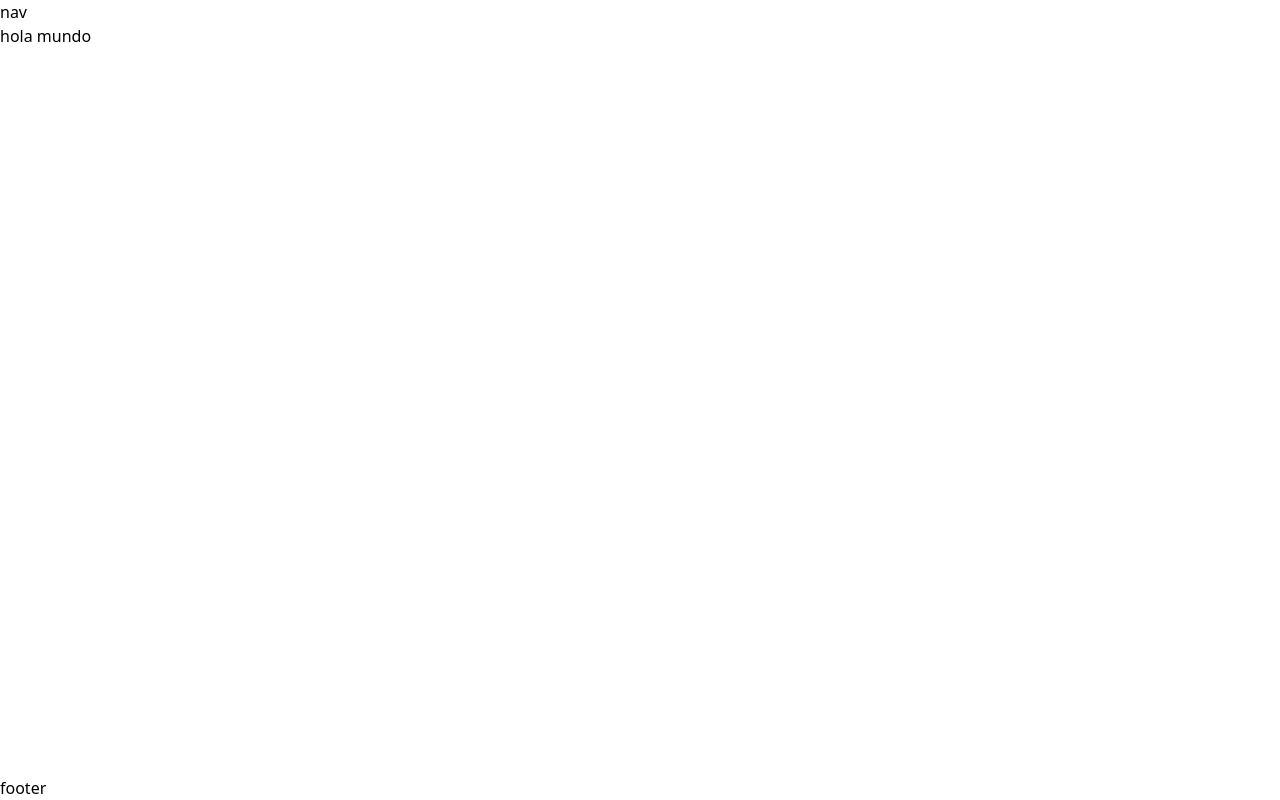
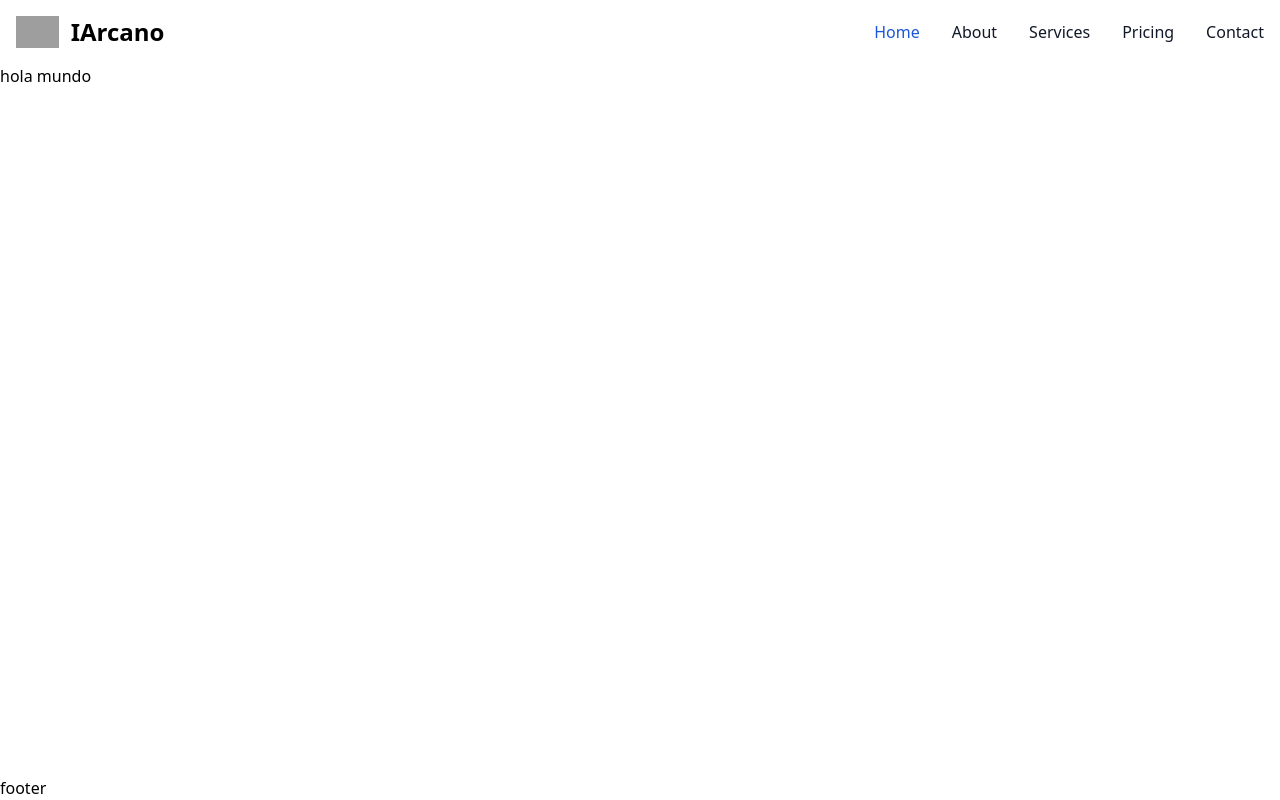
Before and after one commit to LianBob/IArcano-Frontend, a Vue app: page / in a window 1280 px wide. Built offline with nearby package versions, Linux system fonts and the light colour scheme; grey boxes are pictures that could not be loaded; the HTML template or start-up script is replaced by a standard one.

Commit message:
Nav started

```diff
--- a/src/assets/output.css
+++ b/src/assets/output.css
@@ -1051,6 +1051,18 @@
   }
 }
 
+.sr-only {
+  position: absolute;
+  width: 1px;
+  height: 1px;
+  padding: 0;
+  margin: -1px;
+  overflow: hidden;
+  clip: rect(0, 0, 0, 0);
+  white-space: nowrap;
+  border-width: 0;
+}
+
 .visible {
   visibility: visible;
 }
@@ -1123,6 +1135,11 @@
   z-index: 50;
 }
 
+.mx-auto {
+  margin-left: auto;
+  margin-right: auto;
+}
+
 .mb-1 {
   margin-bottom: 0.25rem;
 }
@@ -1135,6 +1152,10 @@
   margin-top: 0.5rem;
 }
 
+.mt-4 {
+  margin-top: 1rem;
+}
+
 .block {
   display: block;
 }
@@ -1151,6 +1172,10 @@
   display: flex;
 }
 
+.inline-flex {
+  display: inline-flex;
+}
+
 .table {
   display: table;
 }
@@ -1179,6 +1204,18 @@
   height: 100vh;
 }
 
+.h-10 {
+  height: 2.5rem;
+}
+
+.h-5 {
+  height: 1.25rem;
+}
+
+.h-8 {
+  height: 2rem;
+}
+
 .w-1\/2 {
   width: 50%;
 }
@@ -1189,6 +1226,22 @@
 
 .w-64 {
   width: 16rem;
+}
+
+.w-10 {
+  width: 2.5rem;
+}
+
+.w-5 {
+  width: 1.25rem;
+}
+
+.w-full {
+  width: 100%;
+}
+
+.max-w-screen-xl {
+  max-width: 1280px;
 }
 
 .flex-1 {
@@ -1267,6 +1320,10 @@
 
 .flex-col {
   flex-direction: column;
+}
+
+.flex-wrap {
+  flex-wrap: wrap;
 }
 
 .items-start {
@@ -1303,12 +1360,30 @@
   margin-left: calc(0.5rem * calc(1 - var(--tw-space-x-reverse)));
 }
 
+.space-x-3 > :not([hidden]) ~ :not([hidden]) {
+  --tw-space-x-reverse: 0;
+  margin-right: calc(0.75rem * var(--tw-space-x-reverse));
+  margin-left: calc(0.75rem * calc(1 - var(--tw-space-x-reverse)));
+}
+
+.self-center {
+  align-self: center;
+}
+
 .overflow-hidden {
   overflow: hidden;
 }
 
+.whitespace-nowrap {
+  white-space: nowrap;
+}
+
 .rounded-lg {
   border-radius: 0.5rem;
+}
+
+.rounded {
+  border-radius: 0.25rem;
 }
 
 .rounded-e-lg {
@@ -1359,6 +1434,11 @@
   border-color: rgb(209 213 219 / var(--tw-border-opacity));
 }
 
+.border-gray-200 {
+  --tw-border-opacity: 1;
+  border-color: rgb(229 231 235 / var(--tw-border-opacity));
+}
+
 .bg-blue-700 {
   --tw-bg-opacity: 1;
   background-color: rgb(26 86 219 / var(--tw-bg-opacity));
@@ -1392,6 +1472,11 @@
   background-color: rgb(255 255 255 / 0.5);
 }
 
+.bg-gray-50 {
+  --tw-bg-opacity: 1;
+  background-color: rgb(249 250 251 / var(--tw-bg-opacity));
+}
+
 .p-1 {
   padding: 0.25rem;
 }
@@ -1433,6 +1518,11 @@
   padding-bottom: 0.75rem;
 }
 
+.px-3 {
+  padding-left: 0.75rem;
+  padding-right: 0.75rem;
+}
+
 .pt-2 {
   padding-top: 0.5rem;
 }
@@ -1449,6 +1539,11 @@
 .text-sm {
   font-size: 0.875rem;
   line-height: 1.25rem;
+}
+
+.text-2xl {
+  font-size: 1.5rem;
+  line-height: 2rem;
 }
 
 .font-medium {
@@ -1658,6 +1753,11 @@
   background-color: rgb(17 24 39 / 0.8);
 }
 
+.dark\:bg-gray-900:is(.dark *) {
+  --tw-bg-opacity: 1;
+  background-color: rgb(17 24 39 / var(--tw-bg-opacity));
+}
+
 .dark\:text-blue-500:is(.dark *) {
   --tw-text-opacity: 1;
   color: rgb(63 131 248 / var(--tw-text-opacity));
@@ -1688,6 +1788,11 @@
   background-color: rgb(31 41 55 / var(--tw-bg-opacity));
 }
 
+.dark\:hover\:bg-gray-700:hover:is(.dark *) {
+  --tw-bg-opacity: 1;
+  background-color: rgb(55 65 81 / var(--tw-bg-opacity));
+}
+
 .dark\:hover\:text-blue-500:hover:is(.dark *) {
   --tw-text-opacity: 1;
   color: rgb(63 131 248 / var(--tw-text-opacity));
@@ -1703,6 +1808,89 @@
   color: rgb(255 255 255 / var(--tw-text-opacity));
 }
 
+.dark\:focus\:ring-gray-600:focus:is(.dark *) {
+  --tw-ring-opacity: 1;
+  --tw-ring-color: rgb(75 85 99 / var(--tw-ring-opacity));
+}
+
+@media (min-width: 768px) {
+  .md\:mt-0 {
+    margin-top: 0px;
+  }
+
+  .md\:block {
+    display: block;
+  }
+
+  .md\:hidden {
+    display: none;
+  }
+
+  .md\:w-auto {
+    width: auto;
+  }
+
+  .md\:flex-row {
+    flex-direction: row;
+  }
+
+  .md\:space-x-8 > :not([hidden]) ~ :not([hidden]) {
+    --tw-space-x-reverse: 0;
+    margin-right: calc(2rem * var(--tw-space-x-reverse));
+    margin-left: calc(2rem * calc(1 - var(--tw-space-x-reverse)));
+  }
+
+  .md\:border-0 {
+    border-width: 0px;
+  }
+
+  .md\:bg-transparent {
+    background-color: transparent;
+  }
+
+  .md\:bg-white {
+    --tw-bg-opacity: 1;
+    background-color: rgb(255 255 255 / var(--tw-bg-opacity));
+  }
+
+  .md\:p-0 {
+    padding: 0px;
+  }
+
+  .md\:text-blue-700 {
+    --tw-text-opacity: 1;
+    color: rgb(26 86 219 / var(--tw-text-opacity));
+  }
+
+  .md\:hover\:bg-transparent:hover {
+    background-color: transparent;
+  }
+
+  .md\:hover\:text-blue-700:hover {
+    --tw-text-opacity: 1;
+    color: rgb(26 86 219 / var(--tw-text-opacity));
+  }
+
+  .md\:dark\:bg-gray-900:is(.dark *) {
+    --tw-bg-opacity: 1;
+    background-color: rgb(17 24 39 / var(--tw-bg-opacity));
+  }
+
+  .md\:dark\:text-blue-500:is(.dark *) {
+    --tw-text-opacity: 1;
+    color: rgb(63 131 248 / var(--tw-text-opacity));
+  }
+
+  .md\:dark\:hover\:bg-transparent:hover:is(.dark *) {
+    background-color: transparent;
+  }
+
+  .md\:dark\:hover\:text-blue-500:hover:is(.dark *) {
+    --tw-text-opacity: 1;
+    color: rgb(63 131 248 / var(--tw-text-opacity));
+  }
+}
+
 .rtl\:rotate-180:where([dir="rtl"], [dir="rtl"] *) {
   --tw-rotate: 180deg;
   transform: translate(var(--tw-translate-x), var(--tw-translate-y)) rotate(var(--tw-rotate)) skewX(var(--tw-skew-x)) skewY(var(--tw-skew-y)) scaleX(var(--tw-scale-x)) scaleY(var(--tw-scale-y));
--- a/src/components/nav/Nav.vue
+++ b/src/components/nav/Nav.vue
@@ -1,5 +1,46 @@
 <template>
-<nav>
-    nav
-</nav>
+    <nav class="bg-white border-gray-200 dark:bg-gray-900">
+        <div class="flex flex-wrap items-center justify-between max-w-screen-xl p-4 mx-auto">
+            <a href="#" class="flex items-center space-x-3 rtl:space-x-reverse">
+                <img src="https://flowbite.com/docs/images/logo.svg" class="h-8" alt="Flowbite Logo" />
+                <span class="self-center text-2xl font-semibold whitespace-nowrap dark:text-white">IArcano</span>
+            </a>
+            <button data-collapse-toggle="navbar-default" type="button"
+                class="inline-flex items-center justify-center w-10 h-10 p-2 text-sm text-gray-500 rounded-lg md:hidden hover:bg-gray-100 focus:outline-none focus:ring-2 focus:ring-gray-200 dark:text-gray-400 dark:hover:bg-gray-700 dark:focus:ring-gray-600"
+                aria-controls="navbar-default" aria-expanded="false">
+                <span class="sr-only">Abrir menú principal</span>
+                <svg class="w-5 h-5" aria-hidden="true" xmlns="http://www.w3.org/2000/svg" fill="none"
+                    viewBox="0 0 17 14">
+                    <path stroke="currentColor" stroke-linecap="round" stroke-linejoin="round" stroke-width="2"
+                        d="M1 1h15M1 7h15M1 13h15" />
+                </svg>
+            </button>
+            <div class="hidden w-full md:block md:w-auto" id="navbar-default">
+                <ul
+                    class="flex flex-col p-4 mt-4 font-medium border border-gray-100 rounded-lg md:p-0 bg-gray-50 md:flex-row md:space-x-8 rtl:space-x-reverse md:mt-0 md:border-0 md:bg-white dark:bg-gray-800 md:dark:bg-gray-900 dark:border-gray-700">
+                    <li>
+                        <a href="#"
+                            class="block px-3 py-2 text-white bg-blue-700 rounded md:bg-transparent md:text-blue-700 md:p-0 dark:text-white md:dark:text-blue-500"
+                            aria-current="page">Home</a>
+                    </li>
+                    <li>
+                        <a href="#"
+                            class="block px-3 py-2 text-gray-900 rounded hover:bg-gray-100 md:hover:bg-transparent md:border-0 md:hover:text-blue-700 md:p-0 dark:text-white md:dark:hover:text-blue-500 dark:hover:bg-gray-700 dark:hover:text-white md:dark:hover:bg-transparent">About</a>
+                    </li>
+                    <li>
+                        <a href="#"
+                            class="block px-3 py-2 text-gray-900 rounded hover:bg-gray-100 md:hover:bg-transparent md:border-0 md:hover:text-blue-700 md:p-0 dark:text-white md:dark:hover:text-blue-500 dark:hover:bg-gray-700 dark:hover:text-white md:dark:hover:bg-transparent">Services</a>
+                    </li>
+                    <li>
+                        <a href="#"
+                            class="block px-3 py-2 text-gray-900 rounded hover:bg-gray-100 md:hover:bg-transparent md:border-0 md:hover:text-blue-700 md:p-0 dark:text-white md:dark:hover:text-blue-500 dark:hover:bg-gray-700 dark:hover:text-white md:dark:hover:bg-transparent">Pricing</a>
+                    </li>
+                    <li>
+                        <a href="#"
+                            class="block px-3 py-2 text-gray-900 rounded hover:bg-gray-100 md:hover:bg-transparent md:border-0 md:hover:text-blue-700 md:p-0 dark:text-white md:dark:hover:text-blue-500 dark:hover:bg-gray-700 dark:hover:text-white md:dark:hover:bg-transparent">Contact</a>
+                    </li>
+                </ul>
+            </div>
+        </div>
+    </nav>
 </template>
```
